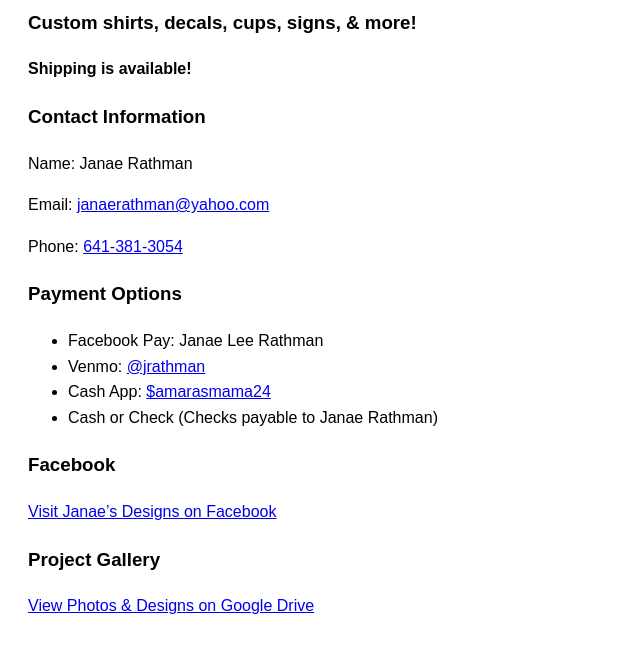
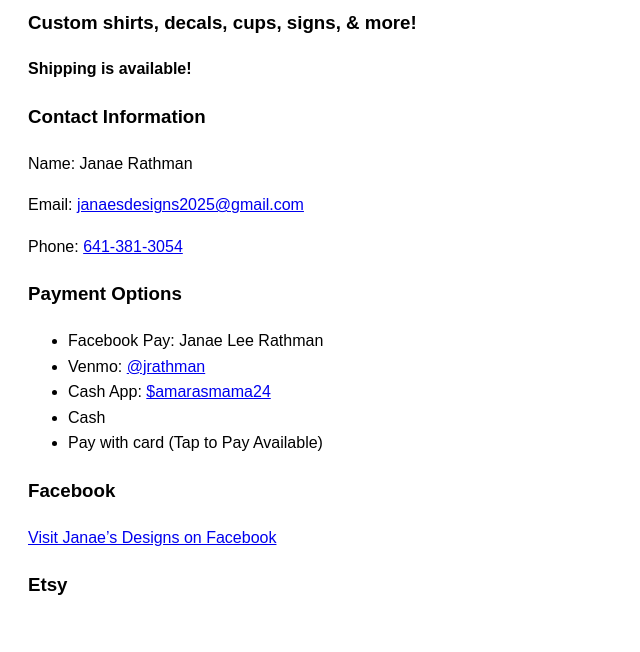
Before and after one commit to janaerathman/janaes-designs, a plain HTML site: page index.html in a window 1280 px wide. Shown: the part 322-974 px from the top of the page, without its empty margins (0-640 px from the left). Drawn offline with Linux system fonts and the light colour scheme.

Commit message:
Update index.html

```diff
--- a/index.html
+++ b/index.html
@@ -32,7 +32,7 @@
     <div class="section">
         <h3>Contact Information</h3>
         <p>Name: Janae Rathman</p>
-        <p>Email: <a href="mailto:janaerathman@yahoo.com">janaerathman@yahoo.com</a></p>
+        <p>Email: <a href="mailto:janaesdesign2025@gmail.com">janaesdesigns2025@gmail.com</a></p>
         <p>Phone: <a href="tel:6413813054">641-381-3054</a></p>
     </div>
 
@@ -42,7 +42,8 @@
             <li>Facebook Pay: Janae Lee Rathman</li>
             <li>Venmo: <a href="https://venmo.com/jrathman">@jrathman</a></li>
             <li>Cash App: <a href="https://cash.app/$amarasmama24">$amarasmama24</a></li>
-            <li>Cash or Check (Checks payable to Janae Rathman)</li>
+            <li>Cash </li>
+            <li>Pay with card (Tap to Pay Available) </li>
         </ul>
     </div>
 
@@ -52,9 +53,8 @@
     </div>
 
     <div class="section">
-        <h3>Project Gallery</h3>
-        <p><a href="https://drive.google.com/drive/folders/1lImDn2YLMkmKZspWHaEyhTBFPNFpOQzq" target="_blank">
-        View Photos & Designs on Google Drive</a></p>
+        <h3>Etsy</h3>
+        <p><a href="https://janaesdesignsshop.etsy.com </a></p>
     </div>
 </body>
 </html>
```
